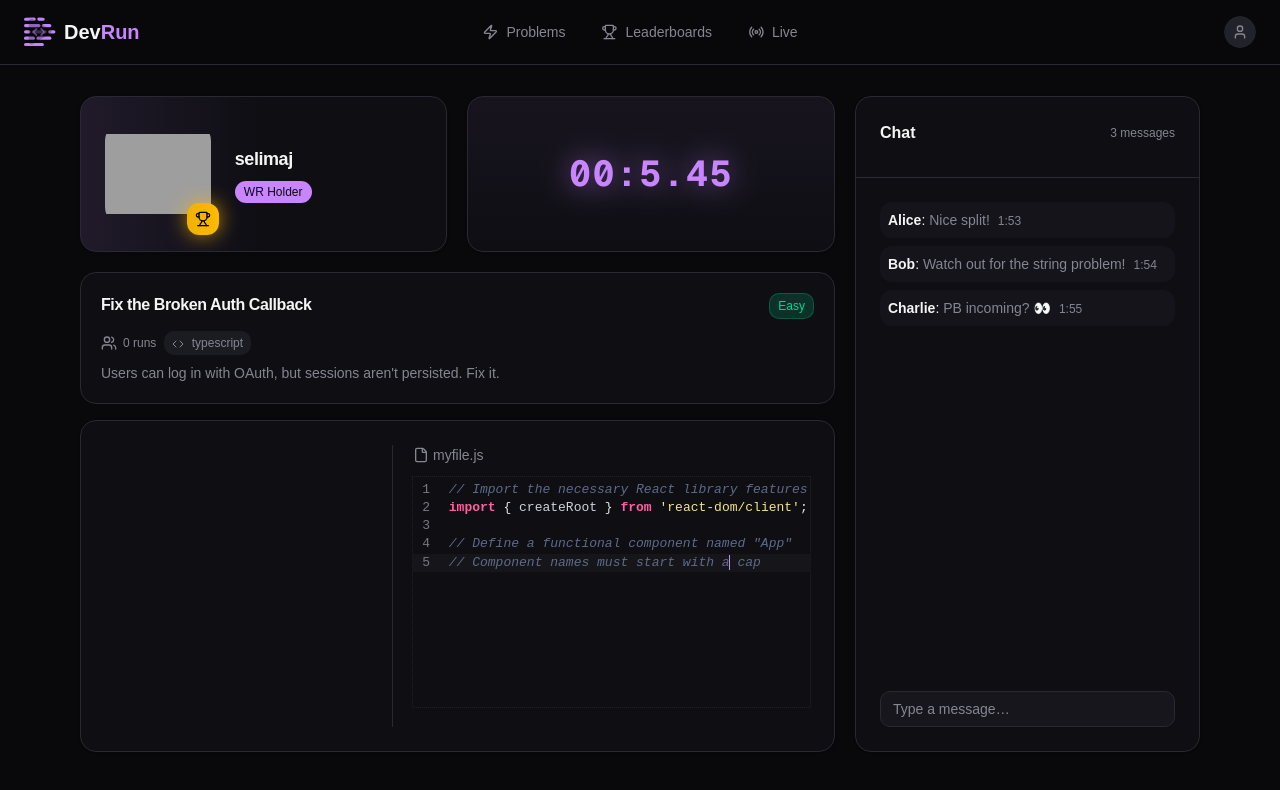
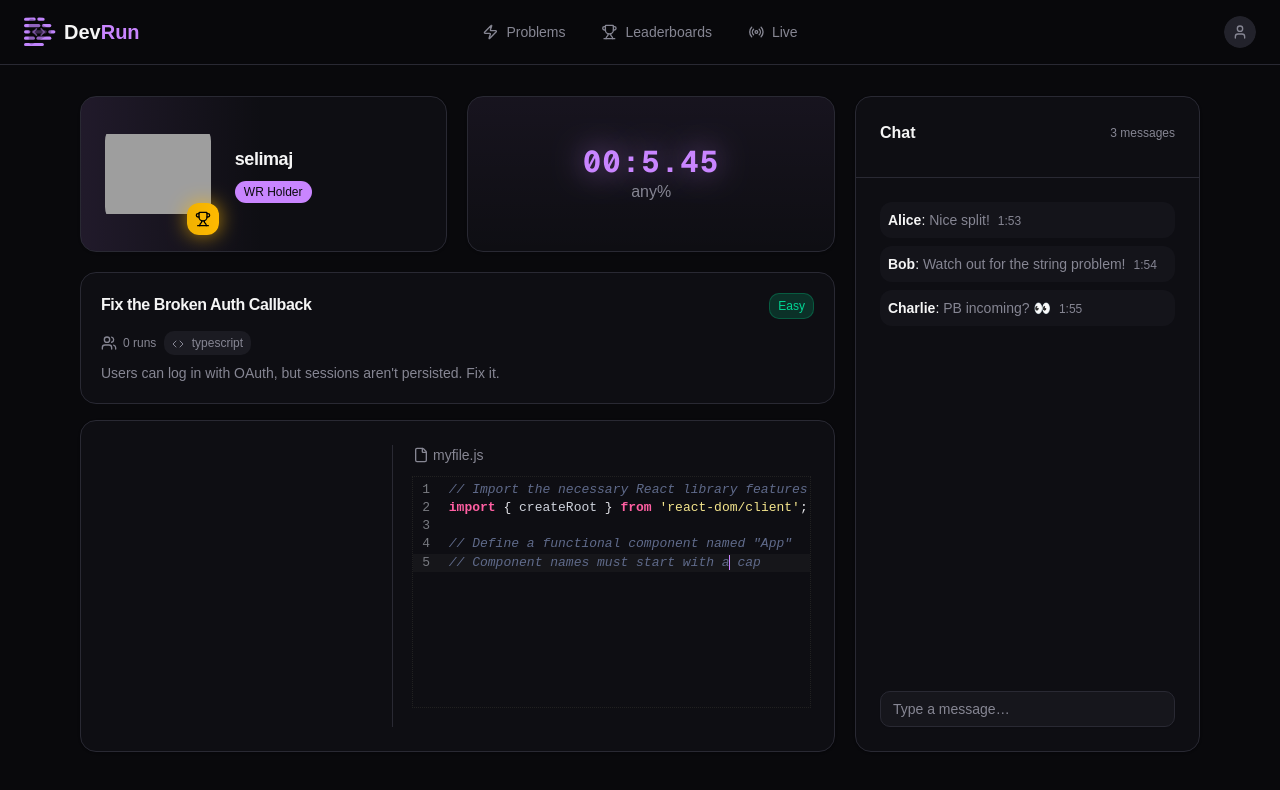
Before and after one commit to orus-dev/dev-run, a Next.js app: page /run in a window 1280 px wide. Shown: the top 790 px of the page. Built offline with nearby package versions, Linux system fonts and the light colour scheme; grey boxes are pictures that could not be loaded.

Commit message:
Timer display

```diff
--- a/src/app/run/components/RunTimer.tsx
+++ b/src/app/run/components/RunTimer.tsx
@@ -20,8 +20,9 @@ export default function RunTimer({ runInfo }: { runInfo: LiveRun }) {
   return (
     <Card className="relative text-center overflow-hidden h-full">
       <div className="absolute inset-0 bg-linear-to-b from-primary/5 to-transparent pointer-events-none" />
-      <CardContent className="relative flex justify-center items-center h-full">
-        <p className="timer-display text-primary text-4xl font-bold">{time}</p>
+      <CardContent className="relative flex flex-col justify-center items-center h-full">
+        <p className="timer-display text-primary text-3xl font-bold">{time}</p>
+        <p className="text-muted-foreground">{runInfo.category}</p>
       </CardContent>
     </Card>
   );
```
